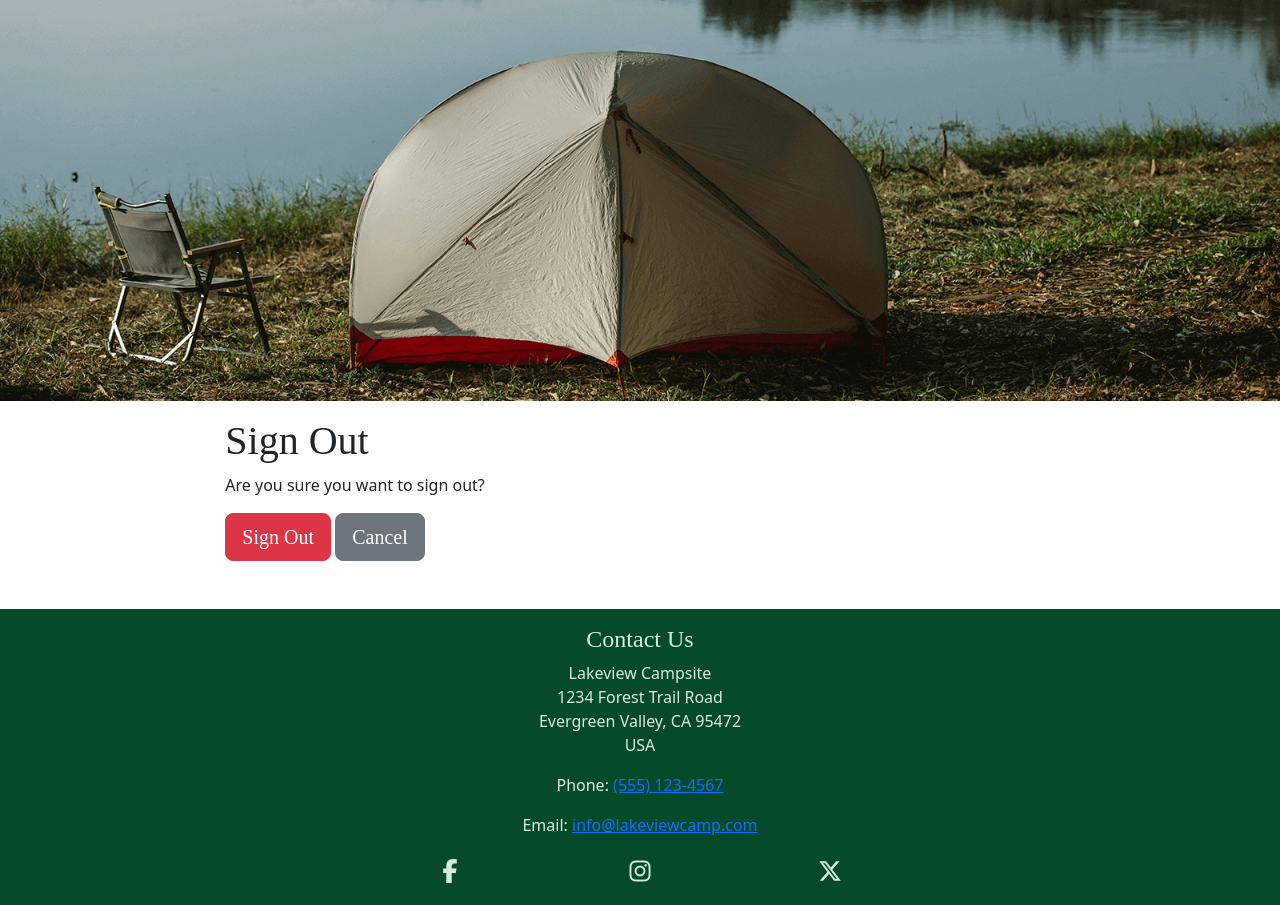
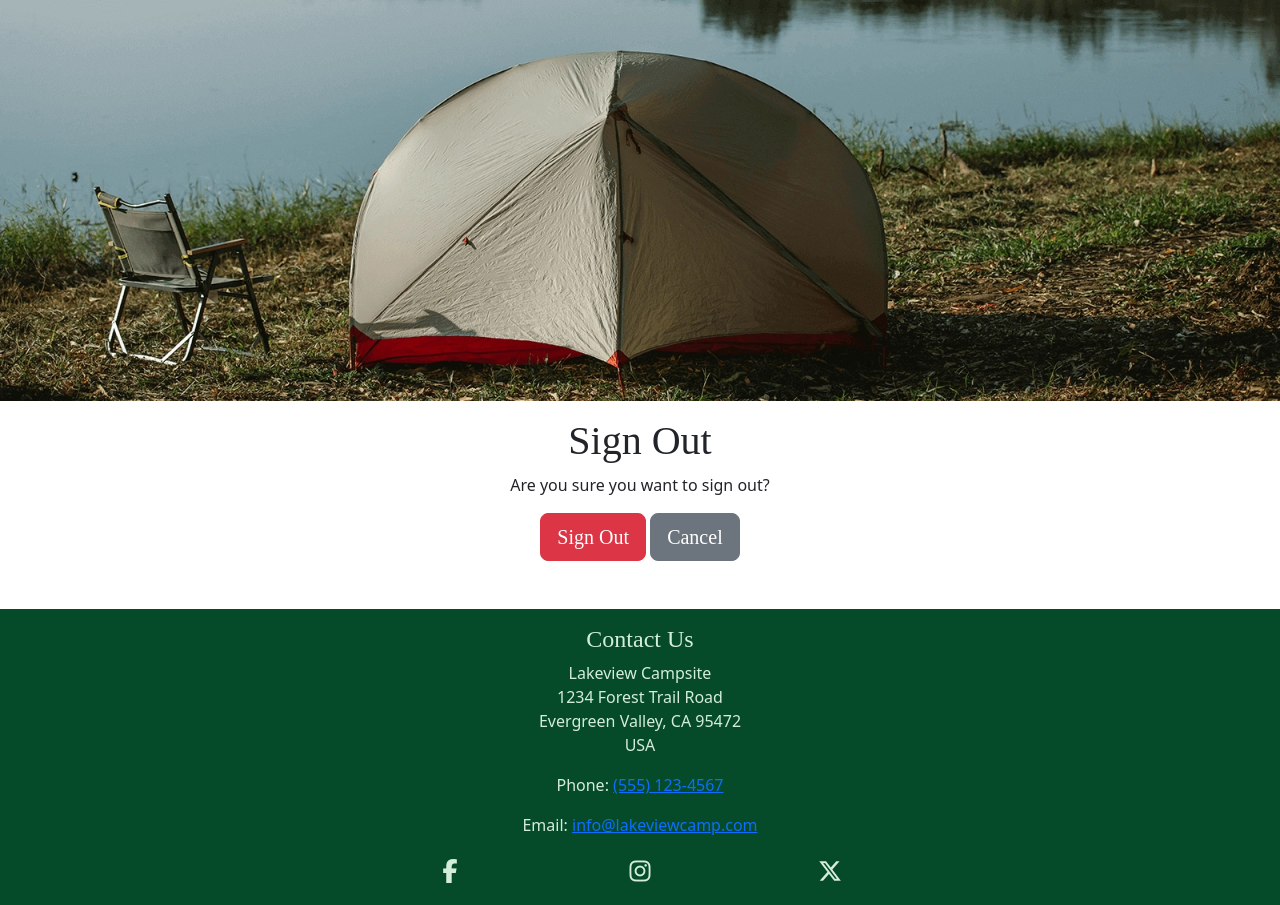
Before and after one commit to simonhw/campsite-bookings, a Django app: page /accounts/logout/ in a window 1280 px wide. Shown: the part 57-962 px from the top of the page. Run offline with Django 4.2, Linux system fonts and the light colour scheme; the visitor is signed in with stand-in values (Sample User, id 1); some libraries are stand-ins or nearby versions; some web fonts are replaced.

Commit message:
Style: Centre text content on larger screens.

```diff
--- a/templates/account/logout.html
+++ b/templates/account/logout.html
@@ -40,17 +40,17 @@
 
   <!-- Logout Section -->
   <div class="row mt-3">
-    <div class="col-10 offset-1 col-md-6 offset-md-3 col-lg-8 offset-lg-2">
+    <div class="col-10 offset-1 col-md-6 offset-md-3 md-text-center col-lg-8 offset-lg-2">
       <h1 class="sedan-regular">{% trans "Sign Out" %}</h1>
     </div>
   </div>
   <div class="row">
-    <div class="col-10 offset-1 col-md-6 offset-md-3 col-lg-8 offset-lg-2">
+    <div class="col-10 offset-1 col-md-6 offset-md-3 md-text-center col-lg-8 offset-lg-2">
       <p>{% trans 'Are you sure you want to sign out?' %}</p>
     </div>
   </div>
   <div class="row mb-5">
-    <div class="col-10 offset-1 col-md-6 offset-md-3 col-lg-8 offset-lg-2">
+    <div class="col-10 offset-1 col-md-6 offset-md-3 md-text-center col-lg-8 offset-lg-2">
       <form method="post" action="{% url 'account_logout' %}">
         {% csrf_token %}
         {% if redirect_field_value %}
```
